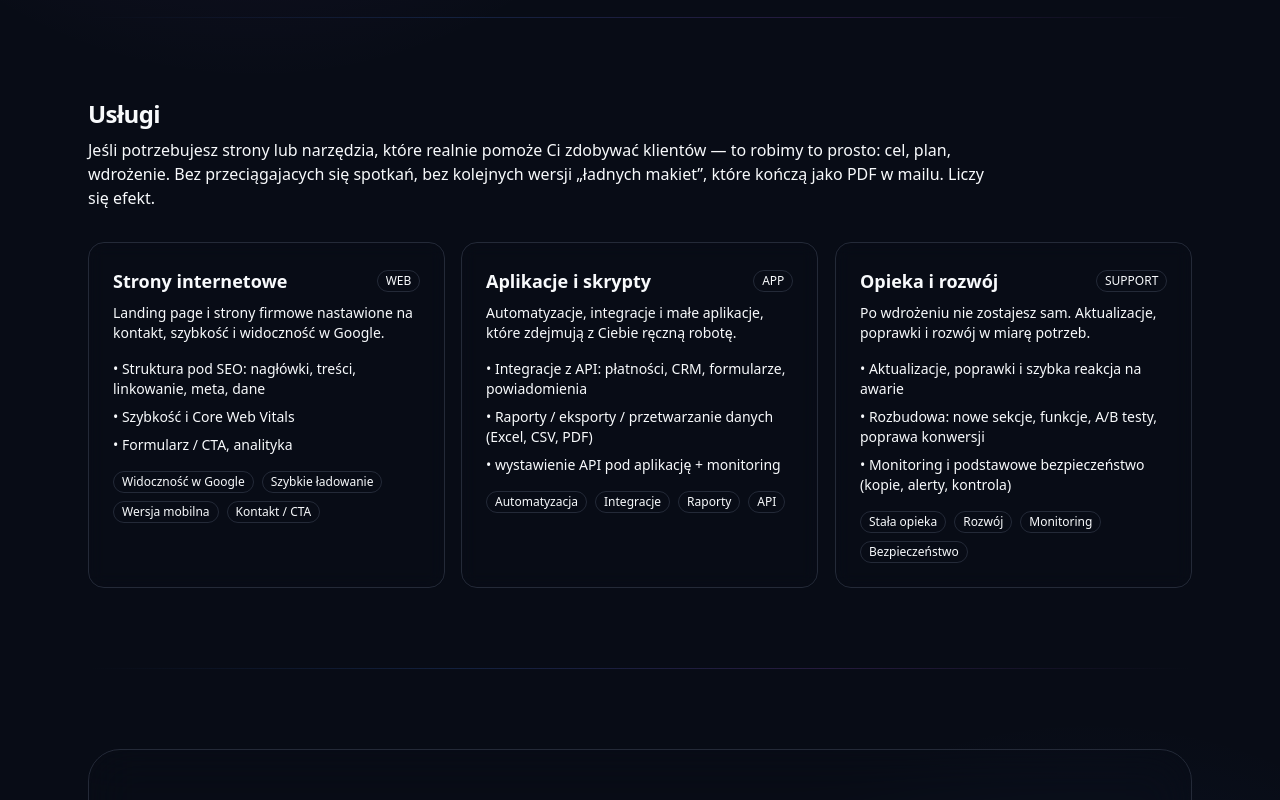
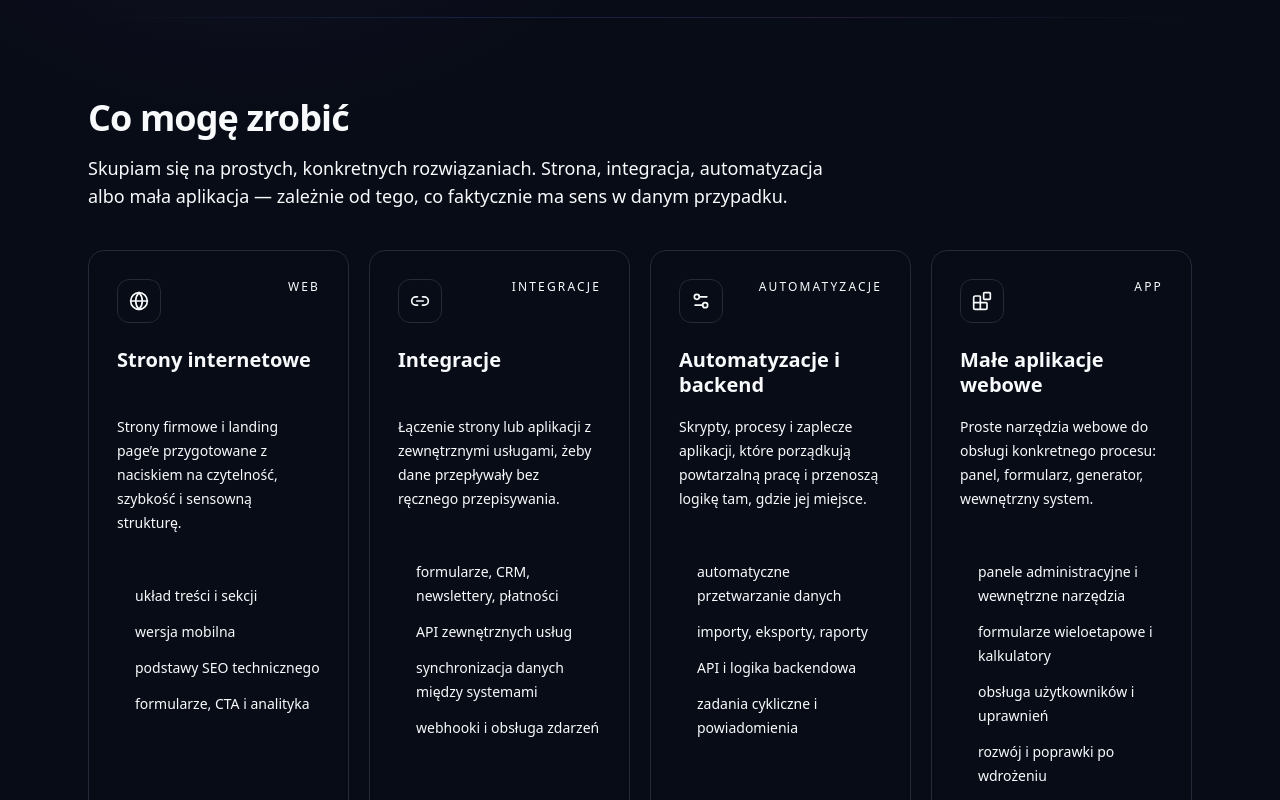
Before and after one commit to morveusz93/morv-dev, a Next.js app: page / in a window 1280 px wide. Shown: the part 900-1700 px from the top of the page. Built offline with nearby package versions, Linux system fonts and the light colour scheme.

Commit message:
feat: change services

```diff
--- a/src/components/sections/Services.tsx
+++ b/src/components/sections/Services.tsx
@@ -1,100 +1,123 @@
+import { Globe, Link2, Settings2, Blocks } from "lucide-react";
+
 import { Badge } from "../ui/badge";
 import { GlowCard } from "../ui/GlowCard";
 import { Section } from "./Section";
 
+const services = [
+  {
+    icon: Globe,
+    label: "WEB",
+    title: "Strony internetowe",
+    description:
+      "Strony firmowe i landing page’e przygotowane z naciskiem na czytelność, szybkość i sensowną strukturę.",
+    points: [
+      "układ treści i sekcji",
+      "wersja mobilna",
+      "podstawy SEO technicznego",
+      "formularze, CTA i analityka",
+    ],
+  },
+  {
+    icon: Link2,
+    label: "INTEGRACJE",
+    title: "Integracje",
+    description:
+      "Łączenie strony lub aplikacji z zewnętrznymi usługami, żeby dane przepływały bez ręcznego przepisywania.",
+    points: [
+      "formularze, CRM, newslettery, płatności",
+      "API zewnętrznych usług",
+      "synchronizacja danych między systemami",
+      "webhooki i obsługa zdarzeń",
+    ],
+  },
+  {
+    icon: Settings2,
+    label: "AUTOMATYZACJE",
+    title: "Automatyzacje i backend",
+    description:
+      "Skrypty, procesy i zaplecze aplikacji, które porządkują powtarzalną pracę i przenoszą logikę tam, gdzie jej miejsce.",
+    points: [
+      "automatyczne przetwarzanie danych",
+      "importy, eksporty, raporty",
+      "API i logika backendowa",
+      "zadania cykliczne i powiadomienia",
+    ],
+  },
+  {
+    icon: Blocks,
+    label: "APP",
+    title: "Małe aplikacje webowe",
+    description:
+      "Proste narzędzia webowe do obsługi konkretnego procesu: panel, formularz, generator, wewnętrzny system.",
+    points: [
+      "panele administracyjne i wewnętrzne narzędzia",
+      "formularze wieloetapowe i kalkulatory",
+      "obsługa użytkowników i uprawnień",
+      "rozwój i poprawki po wdrożeniu",
+    ],
+  },
+];
+
 export function Services() {
   return (
     <Section id="services">
-      <h2 className="text-2xl font-semibold tracking-tight">Usługi</h2>
-      <p className="mt-2 max-w-4xl text-muted-foreground">
-        Jeśli potrzebujesz strony lub narzędzia, które realnie pomoże Ci
-        zdobywać klientów — to robimy to prosto: cel, plan, wdrożenie. Bez
-        przeciągajacych się spotkań, bez kolejnych wersji „ładnych makiet”,
-        które kończą jako PDF w mailu. Liczy się efekt.
-      </p>
+      <div className="max-w-3xl">
+        <h2 className="text-3xl font-semibold tracking-tight sm:text-4xl">
+          Co mogę zrobić
+        </h2>
 
-      <div className="mt-8 grid gap-4 md:grid-cols-3 items-stretch">
-        <GlowCard className="p-6 h-full">
-          <div className="flex items-center justify-between gap-3">
-            <div className="text-lg font-semibold">Strony internetowe</div>
-            <Badge variant="outline">WEB</Badge>
-          </div>
-          <p className="mt-2 text-sm text-muted-foreground">
-            Landing page i strony firmowe nastawione na kontakt, szybkość i
-            widoczność w Google.
-          </p>
+        <p className="mt-4 text-base leading-7 text-muted-foreground sm:text-lg">
+          Skupiam się na prostych, konkretnych rozwiązaniach. Strona,
+          integracja, automatyzacja albo mała aplikacja — zależnie od tego, co
+          faktycznie ma sens w danym przypadku.
+        </p>
+      </div>
 
-          <ul className="mt-4 space-y-2 text-sm text-muted-foreground">
-            <li>
-              • Struktura pod SEO: nagłówki, treści, linkowanie, meta, dane
-            </li>
-            <li>• Szybkość i Core Web Vitals</li>
-            <li>• Formularz / CTA, analityka</li>
-          </ul>
+      <div className="mt-10 grid gap-5 md:grid-cols-2 xl:grid-cols-4">
+        {services.map((service) => {
+          const Icon = service.icon;
 
-          <div className="mt-4 flex flex-wrap gap-2">
-            <Badge variant="secondary">Widoczność w Google</Badge>
-            <Badge variant="secondary">Szybkie ładowanie</Badge>
-            <Badge variant="secondary">Wersja mobilna</Badge>
-            <Badge variant="secondary">Kontakt / CTA</Badge>
-          </div>
-        </GlowCard>
+          return (
+            <GlowCard
+              key={service.title}
+              className="group h-full rounded-2xl border border-border/60 bg-background/70 p-7"
+            >
+              <div className="flex h-full flex-col">
+                <div className="flex items-start justify-between gap-4">
+                  <div className="flex h-11 w-11 items-center justify-center rounded-xl border border-border/60 bg-muted/40">
+                    <Icon className="h-5 w-5" />
+                  </div>
 
-        <GlowCard className="p-6 h-full">
-          <div className="flex items-center justify-between gap-3">
-            <div className="text-lg font-semibold">Aplikacje i skrypty</div>
-            <Badge variant="outline">APP</Badge>
-          </div>
-          <p className="mt-2 text-sm text-muted-foreground">
-            Automatyzacje, integracje i małe aplikacje, które zdejmują z Ciebie
-            ręczną robotę.
-          </p>
+                  <span className="text-xs font-medium tracking-[0.18em] text-muted-foreground">
+                    {service.label}
+                  </span>
+                </div>
 
-          <ul className="mt-4 space-y-2 text-sm text-muted-foreground">
-            <li>
-              • Integracje z API: płatności, CRM, formularze, powiadomienia
-            </li>
-            <li>
-              • Raporty / eksporty / przetwarzanie danych (Excel, CSV, PDF)
-            </li>
-            <li>• wystawienie API pod aplikację + monitoring</li>
-          </ul>
+                <div className="mt-6 lg:min-h-[160px]">
+                  <h3 className="text-xl font-semibold leading-tight lg:min-h-[56px]">
+                    {service.title}
+                  </h3>
 
-          <div className="mt-4 flex flex-wrap gap-2">
-            <Badge variant="secondary">Automatyzacja</Badge>
-            <Badge variant="secondary">Integracje</Badge>
-            <Badge variant="secondary">Raporty</Badge>
-            <Badge variant="secondary">API</Badge>
-          </div>
-        </GlowCard>
+                  <p className="mt-3 text-sm leading-6 text-muted-foreground lg:min-h-[72px]">
+                    {service.description}
+                  </p>
+                </div>
 
-        <GlowCard className="p-6 h-full">
-          <div className="flex items-center justify-between gap-3">
-            <div className="text-lg font-semibold">Opieka i rozwój</div>
-            <Badge variant="outline">SUPPORT</Badge>
-          </div>
-          <p className="mt-2 text-sm text-muted-foreground">
-            Po wdrożeniu nie zostajesz sam. Aktualizacje, poprawki i rozwój w
-            miarę potrzeb.
-          </p>
+                <div className="mt-6 h-px bg-border/60" />
 
-          <ul className="mt-4 space-y-2 text-sm text-muted-foreground">
-            <li>• Aktualizacje, poprawki i szybka reakcja na awarie</li>
-            <li>
-              • Rozbudowa: nowe sekcje, funkcje, A/B testy, poprawa konwersji
-            </li>
-            <li>
-              • Monitoring i podstawowe bezpieczeństwo (kopie, alerty, kontrola)
-            </li>
-          </ul>
-
-          <div className="mt-4 flex flex-wrap gap-2">
-            <Badge variant="secondary">Stała opieka</Badge>
-            <Badge variant="secondary">Rozwój</Badge>
-            <Badge variant="secondary">Monitoring</Badge>
-            <Badge variant="secondary">Bezpieczeństwo</Badge>
-          </div>
-        </GlowCard>
+                <ul className="mt-6 space-y-3 text-sm leading-6 text-muted-foreground">
+                  {service.points.map((point) => (
+                    <li key={point} className="flex gap-3">
+                      <span className="mt-[9px] h-1.5 w-1.5 shrink-0 rounded-full bg-foreground/70" />
+                      <span>{point}</span>
+                    </li>
+                  ))}
+                </ul>
+              </div>
+            </GlowCard>
+          );
+        })}
       </div>
     </Section>
   );
```
